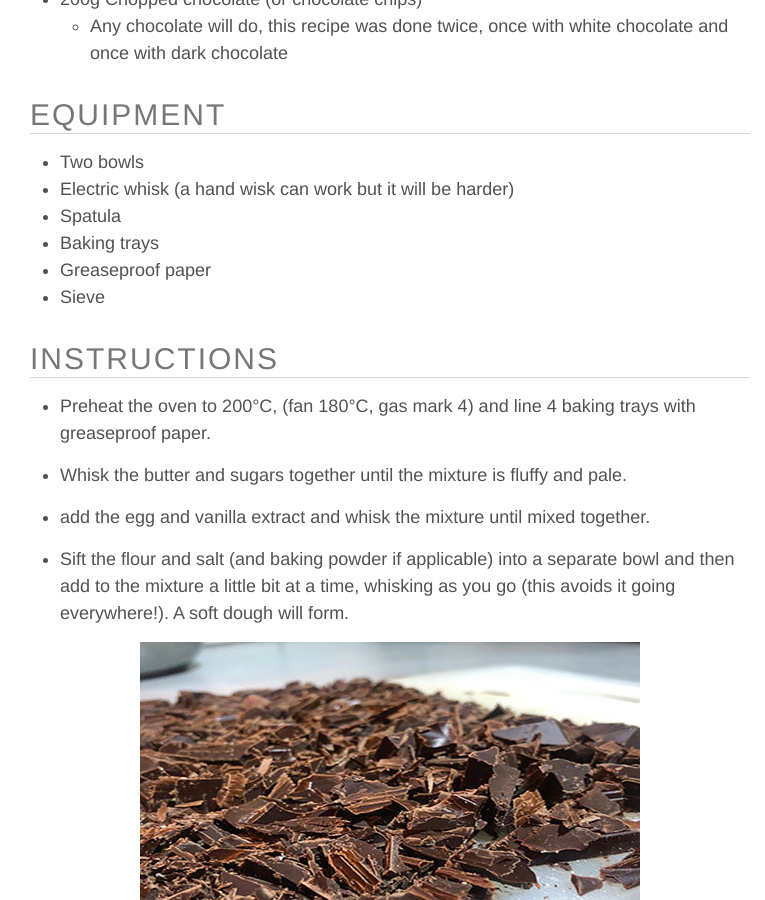
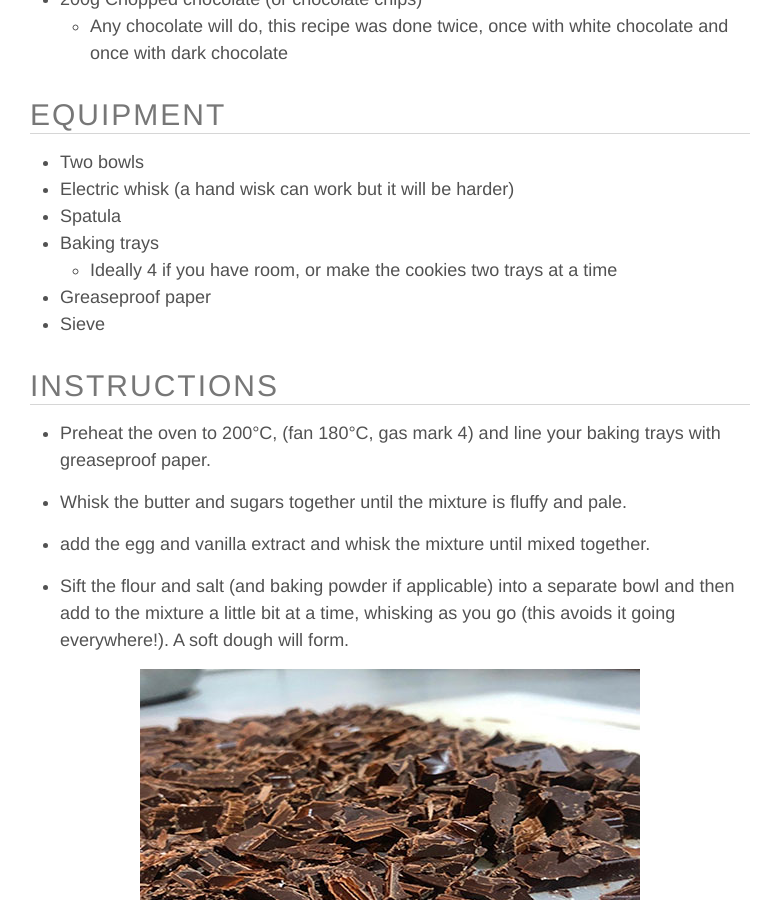
Before and after one commit to dineshraj/blog, a Jekyll site: the page built from _posts/2020-05-12-millies-style-cookie-recipe.md, in a window 1280 px wide and 900 px high, scrolled down 1336 px. Shown: the whole window, without its empty margins (250-1015 px from the left). Built offline with Jekyll 4.4.1, drawn with Linux system fonts in a browser that asks for light colours.

Commit message:
wording on cookie post

```diff
--- a/_posts/2020-05-12-millies-style-cookie-recipe.md
+++ b/_posts/2020-05-12-millies-style-cookie-recipe.md
@@ -35,11 +35,12 @@ Skip to:
 * Electric whisk (a hand wisk can work but it will be harder)
 * Spatula
 * Baking trays
+  * Ideally 4 if you have room, or make the cookies two trays at a time
 * Greaseproof paper
 * Sieve
 
 ## Instructions
-* Preheat the oven to 200°C, (fan 180°C, gas mark 4) and line 4 baking trays with greaseproof paper.
+* Preheat the oven to 200°C, (fan 180°C, gas mark 4) and line your baking trays with greaseproof paper.
 
 <!-- more -->
 
```
